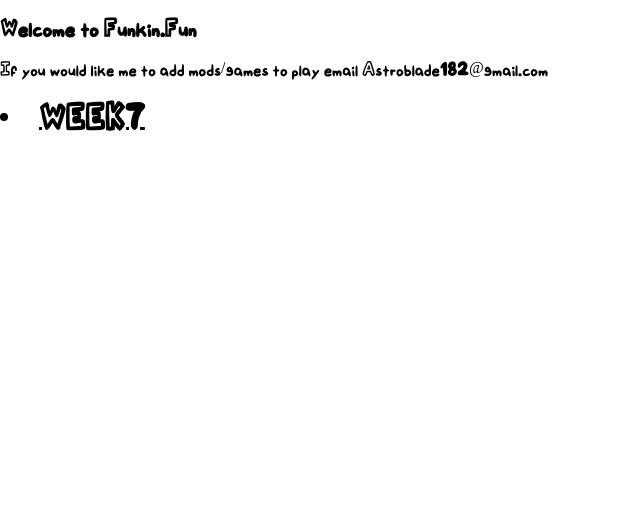
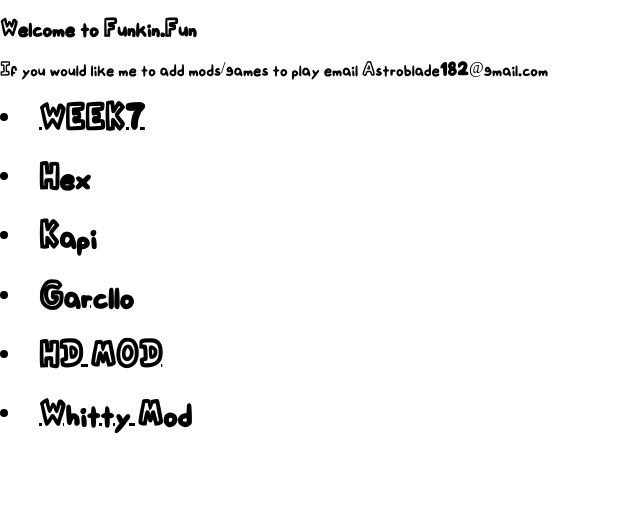
Before and after one commit to ToxicDevelopment/FunkinFUN, a plain HTML site: page index.html in a window 1280 px wide. Shown: the whole page, without its empty margins (0-640 px from the left). Drawn offline with Linux system fonts and the light colour scheme; files whose address does not match are found by name.

Commit message:
Update index.html

```diff
--- a/index.html
+++ b/index.html
@@ -11,13 +11,18 @@
 <link rel="icon" type="image/x-icon" href="/Imgs/favicon.ico">
 <p>If you would like me to add mods/games to play email Astroblade182@gmail.com</p>
 <div style="position:relative; height:60px;">
-  <h1><li class="oli"><a href="Week7t/index.html" title="Home" style="color:black">WEEK7</a></li></h1><div style="position:relative; height:60px;">
+  <h1><li class="oli"><a href="Mods/FNF/Week7.html" title="Home" style="color:black">WEEK7</a></li></h1><div style="position:relative; height:60px;">
+<div style="position:relative; height:60px;">
+  <h1><li class="oli"><a href="Mods/Hex/hex.html" title="Home" style="color:black">Hex</a></li></h1><div style="position:relative; height:60px;">
 
-
-
-
-
-
+<div style="position:relative; height:60px;">
+  <h1><li class="oli"><a href="Mods/Kapi/Kapi.html" title="Home" style="color:black">Kapi</a></li></h1><div style="position:relative; height:60px;">
+<div style="position:relative; height:60px;">
+  <h1><li class="oli"><a href="Mods/Gar/gar.html" title="Home" style="color:black">Garcllo</a></li></h1><div style="position:relative; height:60px;">
+<div style="position:relative; height:60px;">
+  <h1><li class="oli"><a href="Mods/HD/hd.html" title="Home" style="color:black">HD MOD</a></li></h1><div style="position:relative; height:60px;">
+<div style="position:relative; height:60px;">
+  <h1><li class="oli"><a href="Mods/Whitty/Whitty.html" title="Home" style="color:black">Whitty Mod</a></li></h1><div style="position:relative; height:60px;">
 <style>
 .Imposter {
   clip-path: circle(64%);
```
